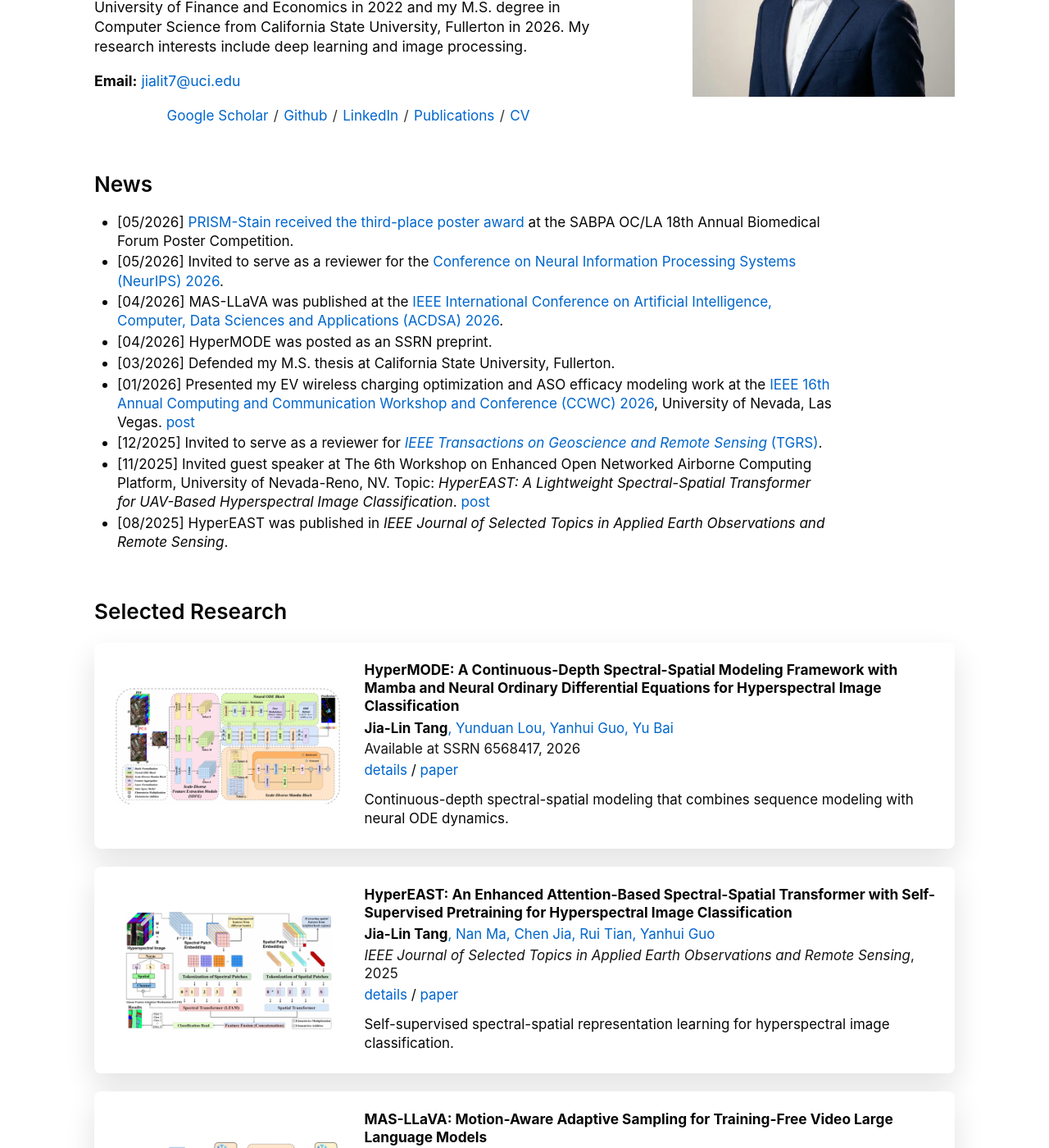
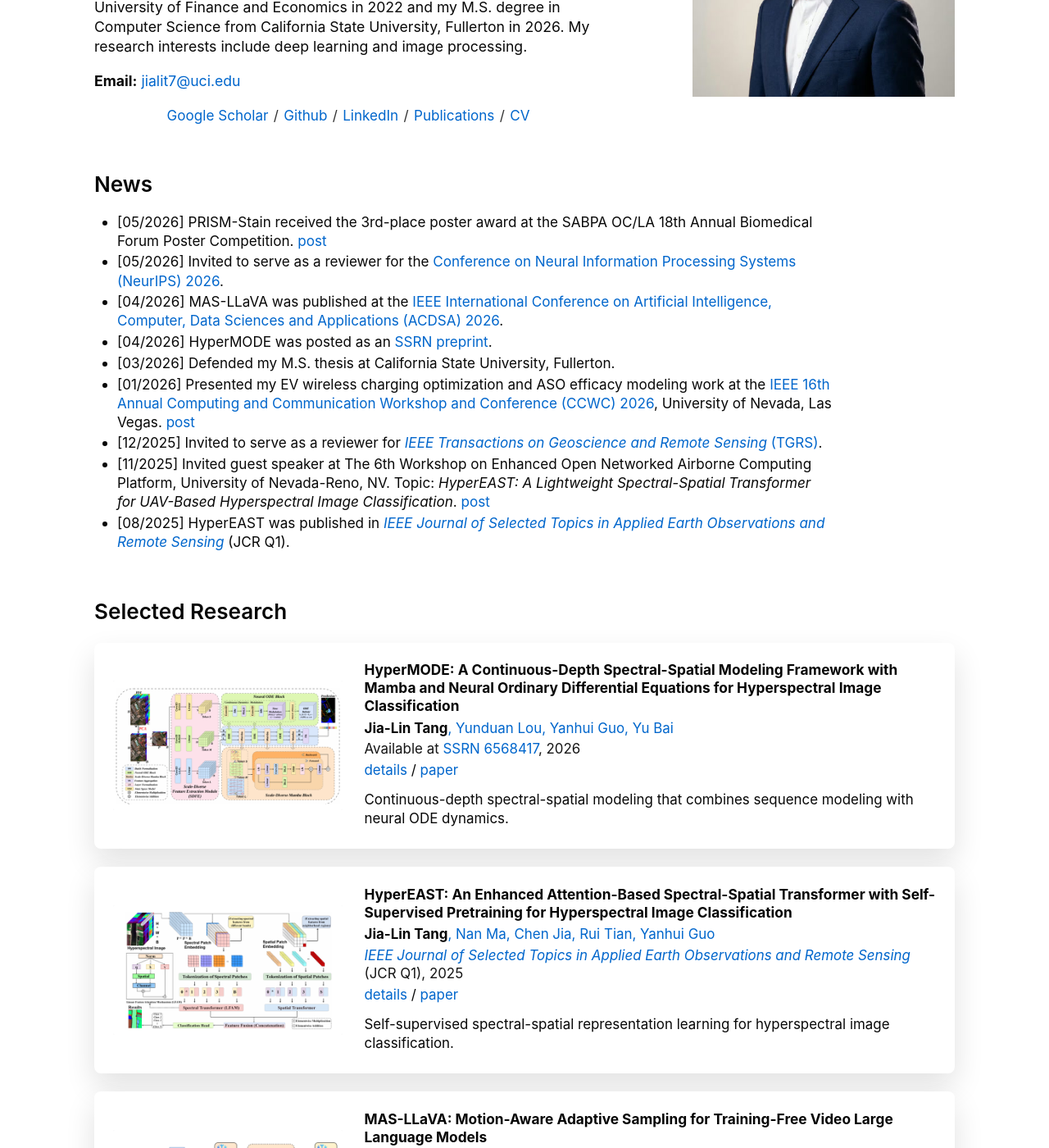
Before and after one commit to JaylenTang/jaylentang.github.io, a Jekyll site: the page built from _pages/about.md, in a window 1280 px wide and 1400 px high, scrolled down 231 px. Shown: the whole window at 82% size. Built offline with Jekyll 4.4.1, drawn with Linux system fonts in a browser that asks for light colours.

Commit message:
link journal and preprint venues

```diff
--- a/_pages/about.md
+++ b/_pages/about.md
@@ -46,15 +46,15 @@ redirect_from:
   <section class="roger-section">
     <h2>News</h2>
     <ul class="roger-news">
-      <li>[05/2026] <a href="https://www.linkedin.com/feed/update/urn:li:activity:7463034204185083904/">PRISM-Stain received the third-place poster award</a> at the SABPA OC/LA 18th Annual Biomedical Forum Poster Competition.</li>
+      <li>[05/2026] PRISM-Stain received the 3rd-place poster award at the SABPA OC/LA 18th Annual Biomedical Forum Poster Competition. <a href="https://www.linkedin.com/feed/update/urn:li:activity:7463034204185083904/">post</a></li>
       <li>[05/2026] Invited to serve as a reviewer for the <a href="https://neurips.cc/">Conference on Neural Information Processing Systems (NeurIPS) 2026</a>.</li>
       <li>[04/2026] MAS-LLaVA was published at the <a href="https://acdsa.org/2026/">IEEE International Conference on Artificial Intelligence, Computer, Data Sciences and Applications (ACDSA) 2026</a>.</li>
-      <li>[04/2026] HyperMODE was posted as an SSRN preprint.</li>
+      <li>[04/2026] HyperMODE was posted as an <a href="https://papers.ssrn.com/sol3/papers.cfm?abstract_id=6568417">SSRN preprint</a>.</li>
       <li>[03/2026] Defended my M.S. thesis at California State University, Fullerton.</li>
       <li>[01/2026] Presented my EV wireless charging optimization and ASO efficacy modeling work at the <a href="https://ieee-ccwc.org/">IEEE 16th Annual Computing and Communication Workshop and Conference (CCWC) 2026</a>, University of Nevada, Las Vegas. <a href="https://www.linkedin.com/feed/update/urn:li:activity:7414165378937044993/">post</a></li>
       <li>[12/2025] Invited to serve as a reviewer for <a href="https://www.grss-ieee.org/publications/transactions-on-geoscience-remote-sensing/"><em>IEEE Transactions on Geoscience and Remote Sensing</em> (TGRS)</a>.</li>
       <li>[11/2025] Invited guest speaker at The 6th Workshop on Enhanced Open Networked Airborne Computing Platform, University of Nevada-Reno, NV. Topic: <em>HyperEAST: A Lightweight Spectral-Spatial Transformer for UAV-Based Hyperspectral Image Classification</em>. <a href="https://www.linkedin.com/feed/update/urn:li:activity:7397103743579688960/">post</a></li>
-      <li>[08/2025] HyperEAST was published in <em>IEEE Journal of Selected Topics in Applied Earth Observations and Remote Sensing</em>.</li>
+      <li>[08/2025] HyperEAST was published in <a href="https://www.grss-ieee.org/publications/journal-of-selected-topics-in-applied-earth-observations-and-remote-sensing/"><em>IEEE Journal of Selected Topics in Applied Earth Observations and Remote Sensing</em></a> (JCR Q1).</li>
     </ul>
   </section>
 
@@ -68,7 +68,7 @@ redirect_from:
       <div>
         <h3>HyperMODE: A Continuous-Depth Spectral-Spatial Modeling Framework with Mamba and Neural Ordinary Differential Equations for Hyperspectral Image Classification</h3>
         <p class="research-authors"><strong>Jia-Lin Tang</strong>, Yunduan Lou, Yanhui Guo, Yu Bai</p>
-        <p class="research-venue">Available at SSRN 6568417, 2026</p>
+        <p class="research-venue">Available at <a href="https://papers.ssrn.com/sol3/papers.cfm?abstract_id=6568417">SSRN 6568417</a>, 2026</p>
         <p class="research-links"><a href="/publication/2026-01-04-hypermode">details</a> / <a href="https://papers.ssrn.com/sol3/papers.cfm?abstract_id=6568417">paper</a></p>
         <p class="research-note">Continuous-depth spectral-spatial modeling that combines sequence modeling with neural ODE dynamics.</p>
       </div>
@@ -81,7 +81,7 @@ redirect_from:
       <div>
         <h3>HyperEAST: An Enhanced Attention-Based Spectral-Spatial Transformer with Self-Supervised Pretraining for Hyperspectral Image Classification</h3>
         <p class="research-authors"><strong>Jia-Lin Tang</strong>, Nan Ma, Chen Jia, Rui Tian, Yanhui Guo</p>
-        <p class="research-venue"><em>IEEE Journal of Selected Topics in Applied Earth Observations and Remote Sensing</em>, 2025</p>
+        <p class="research-venue"><a href="https://www.grss-ieee.org/publications/journal-of-selected-topics-in-applied-earth-observations-and-remote-sensing/"><em>IEEE Journal of Selected Topics in Applied Earth Observations and Remote Sensing</em></a> (JCR Q1), 2025</p>
         <p class="research-links"><a href="/publication/2025-01-01-hypereast">details</a> / <a href="https://ieeexplore.ieee.org/document/11129658">paper</a></p>
         <p class="research-note">Self-supervised spectral-spatial representation learning for hyperspectral image classification.</p>
       </div>
```
Also changed, not shown: _publications/2025-01-01-hypereast.md (+2 -2 lines), _publications/2026-01-04-hypermode.md (+1 -1 lines).
